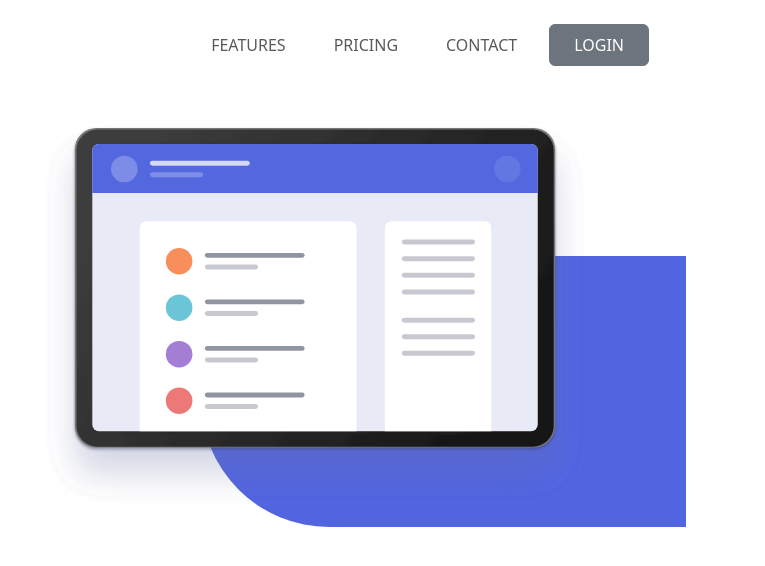
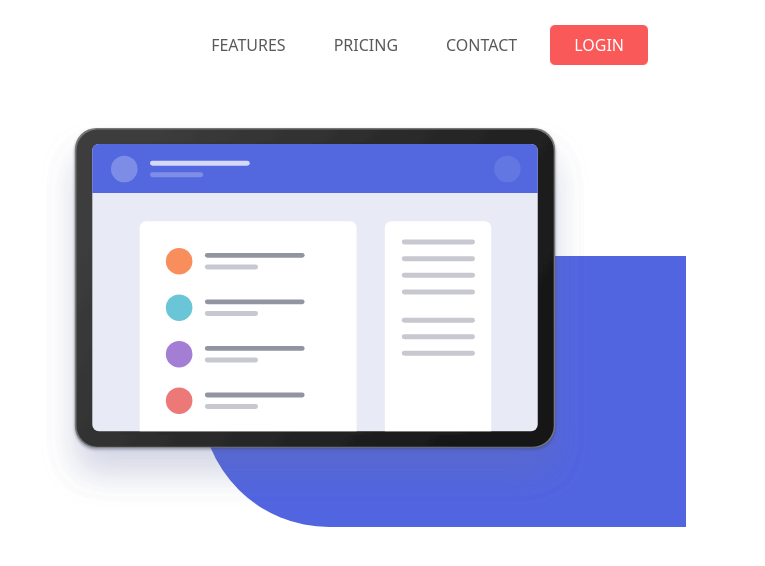
Before and after one commit to deuvede24/IT-Academy-Angular-Sprint1.2, a website: page index.html in a window 1280 px wide. Shown: the full height of the page, 515-1280 px from the left. Drawn offline with nearby package versions, Linux system fonts and the light colour scheme.

Commit message:
cambio color botón login

```diff
--- a/main.scss
+++ b/main.scss
@@ -19,7 +19,9 @@ $accordion-icon-active-color: $secondary;
 } */
 
 
-
+.btn-secondary{
+background-color: $secondary;
+border-color: $body-bg;}
 
 .btn-primary:hover {
 	color: $primary;
```
Also changed, not shown: main.css, 1 other file.
